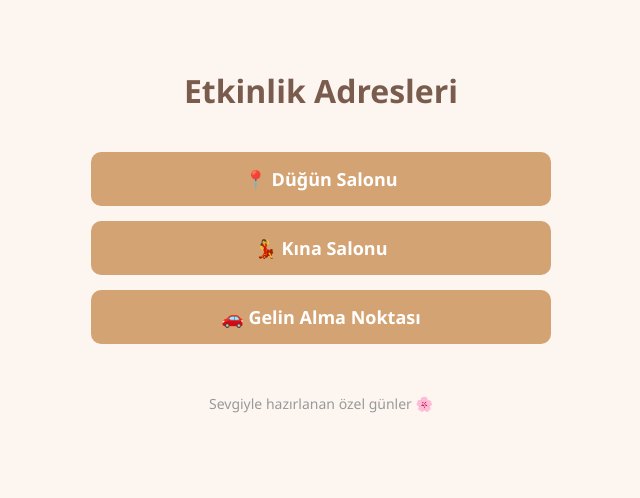
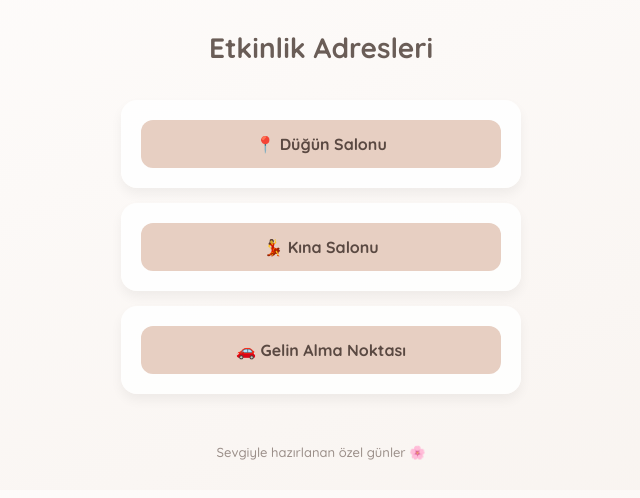
Before and after one commit to beratpektas/d-g-n-qr, a plain HTML site: page index.html in a window 1280 px wide. Shown: the whole page, without its empty margins (319-959 px from the left). Drawn offline with Linux system fonts and the light colour scheme.

Commit message:
Add files via upload

```diff
--- a/index.html
+++ b/index.html
@@ -4,51 +4,81 @@
   <meta charset="UTF-8">
   <meta name="viewport" content="width=device-width, initial-scale=1">
   <title>Etkinlik Adresleri</title>
+  <link href="https://fonts.googleapis.com/css2?family=Quicksand:wght@500;700&display=swap" rel="stylesheet">
   <style>
+    * {
+      box-sizing: border-box;
+      margin: 0;
+      padding: 0;
+    }
+
     body {
-      background-color: #fdf6f0;
-      font-family: 'Segoe UI', sans-serif;
+      font-family: 'Quicksand', sans-serif;
+      background: linear-gradient(to bottom right, #fefcfb, #f8f3ef);
+      padding: 30px 20px;
       text-align: center;
-      padding: 40px 20px;
+      color: #5a4942;
     }
 
     h1 {
-      color: #7a5c4f;
-      margin-bottom: 40px;
+      font-size: 28px;
+      color: #6a5d57;
+      margin-bottom: 35px;
+    }
+
+    .card {
+      background-color: #ffffffdd;
+      border-radius: 16px;
+      padding: 20px;
+      margin: 15px auto;
+      box-shadow: 0 6px 12px rgba(0,0,0,0.05);
+      max-width: 400px;
+      transition: transform 0.3s ease, box-shadow 0.3s ease;
+    }
+
+    .card:hover {
+      transform: translateY(-2px);
+      box-shadow: 0 10px 20px rgba(0,0,0,0.06);
     }
 
     .btn {
       display: block;
-      margin: 15px auto;
-      padding: 15px 30px;
-      background-color: #d4a373;
-      color: white;
+      background-color: #e7cfc2;
+      color: #5a4942;
       text-decoration: none;
-      font-size: 18px;
-      font-weight: bold;
-      border-radius: 10px;
-      width: 90%;
-      max-width: 400px;
-      transition: background-color 0.3s ease;
+      padding: 14px;
+      border-radius: 12px;
+      font-size: 16px;
+      font-weight: 600;
+      transition: background-color 0.4s ease, color 0.4s ease;
     }
 
     .btn:hover {
-      background-color: #b27a52;
+      background-color: #d3bfb3;
+      color: #3d2f2a;
     }
 
     footer {
       margin-top: 50px;
-      font-size: 14px;
-      color: #999;
+      font-size: 13px;
+      color: #9b8f89;
     }
   </style>
 </head>
 <body>
   <h1>Etkinlik Adresleri</h1>
 
-  <a class="btn" href="https://maps.app.goo.gl/Hhg3svnFcf85ZQd46" target="_blank">📍 Düğün Salonu</a>
-  <a class="btn" href="https://maps.app.goo.gl/gpTtVFQyaHc9rYuAA" target="_blank">💃 Kına Salonu</a>
-  <a class="btn" href="https://maps.app.goo.gl/VfBRtKYkKVASeAbo8" target="_blank">🚗 Gelin Alma Noktası</a>
+  <div class="card">
+    <a class="btn" href="https://maps.app.goo.gl/Hhg3svnFcf85ZQd46" target="_blank">📍 Düğün Salonu</a>
+  </div>
+
+  <div class="card">
+    <a class="btn" href="https://maps.app.goo.gl/gpTtVFQyaHc9rYuAA" target="_blank">💃 Kına Salonu</a>
+  </div>
+
+  <div class="card">
+    <a class="btn" href="https://maps.app.goo.gl/VfBRtKYkKVASeAbo8" target="_blank">🚗 Gelin Alma Noktası</a>
+  </div>
 
   <footer>
     Sevgiyle hazırlanan özel günler 🌸
```
